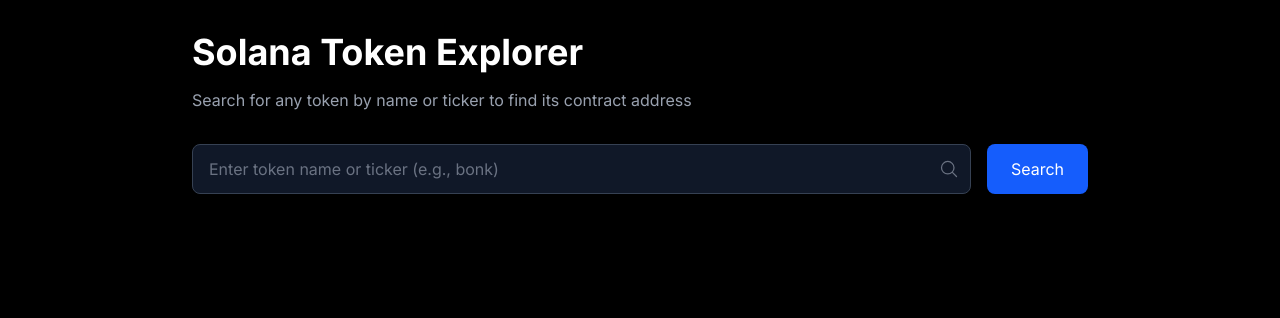
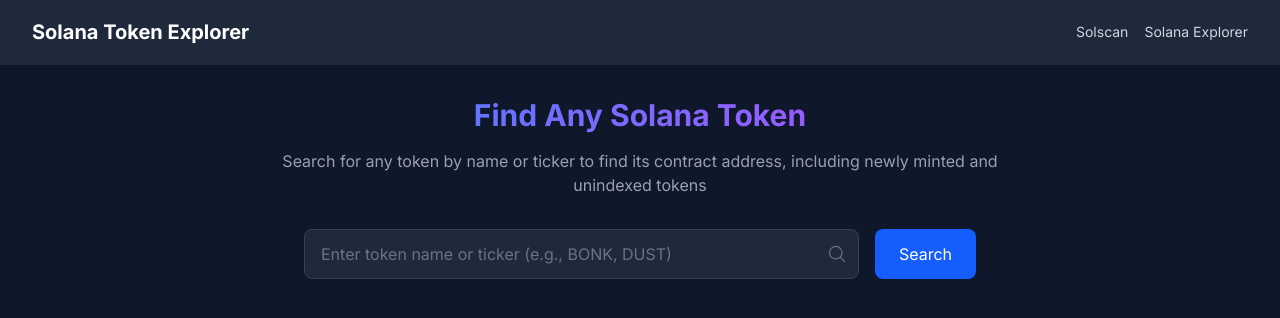
Before and after one commit to Jhon-crypt/sol-track, a Next.js app: page / in a window 1280 px wide. Shown: the top 318 px of the page. Built offline with nearby package versions, Linux system fonts and the light colour scheme; what @solana/web3.js would draw is missing.

Commit message:
feat: Add token creation date to search results

```diff
--- a/src/app/page.tsx
+++ b/src/app/page.tsx
@@ -2,13 +2,15 @@
 
 import { useState } from 'react';
 import { searchTokens, TokenInfo } from '@/utils/helius';
-import { MagnifyingGlassIcon } from '@heroicons/react/24/outline';
+import { MagnifyingGlassIcon, ClipboardIcon, ArrowTopRightOnSquareIcon } from '@heroicons/react/24/outline';
+import { CheckCircleIcon } from '@heroicons/react/24/solid';
 
 export default function Home() {
   const [searchQuery, setSearchQuery] = useState('');
   const [tokens, setTokens] = useState<TokenInfo[]>([]);
   const [loading, setLoading] = useState(false);
   const [error, setError] = useState<string | null>(null);
+  const [copiedAddress, setCopiedAddress] = useState<string | null>(null);
 
   const handleSearch = async (e: React.FormEvent) => {
     e.preventDefault();
@@ -16,6 +18,7 @@
 
     setLoading(true);
     setError(null);
+    setTokens([]);
 
     try {
       const results = await searchTokens(searchQuery);
@@ -28,69 +31,169 @@
     }
   };
 
+  const copyToClipboard = async (address: string) => {
+    try {
+      await navigator.clipboard.writeText(address);
+      setCopiedAddress(address);
+      setTimeout(() => setCopiedAddress(null), 2000);
+    } catch (err) {
+      console.error('Failed to copy:', err);
+    }
+  };
+
   return (
-    <main className="min-h-screen p-8 bg-black text-white">
-      <div className="max-w-4xl mx-auto">
+    <main className="min-h-screen bg-[#0F172A] text-white">
+      {/* Navigation Bar */}
+      <nav className="border-b border-gray-800 bg-[#1E293B]">
+        <div className="max-w-7xl mx-auto px-4 sm:px-6 lg:px-8">
+          <div className="flex items-center justify-between h-16">
+            <div className="flex items-center">
+              <h1 className="text-xl font-bold">Solana Token Explorer</h1>
+            </div>
+            <div className="flex items-center space-x-4">
+              <a
+                href="https://solscan.io"
+                target="_blank"
+                rel="noopener noreferrer"
+                className="text-gray-300 hover:text-white text-sm"
+              >
+                Solscan
+              </a>
+              <a
+                href="https://explorer.solana.com"
+                target="_blank"
+                rel="noopener noreferrer"
+                className="text-gray-300 hover:text-white text-sm"
+              >
+                Solana Explorer
+              </a>
+            </div>
+          </div>
+        </div>
+      </nav>
+
+      <div className="max-w-7xl mx-auto px-4 sm:px-6 lg:px-8 py-8">
+        {/* Search Section */}
         <div className="mb-8">
-          <h1 className="text-4xl font-bold mb-4">Solana Token Explorer</h1>
+          <div className="max-w-3xl mx-auto text-center mb-8">
+            <h2 className="text-3xl font-bold mb-4 bg-gradient-to-r from-blue-500 to-purple-500 bg-clip-text text-transparent">
+              Find Any Solana Token
+            </h2>
             <p className="text-gray-400">
-            Search for any token by name or ticker to find its contract address
+              Search for any token by name or ticker to find its contract address, including newly minted and unindexed tokens
             </p>
           </div>
 
-        <form onSubmit={handleSearch} className="mb-8">
+          <form onSubmit={handleSearch} className="max-w-2xl mx-auto">
             <div className="flex gap-4">
               <div className="flex-1 relative">
                 <input
                   type="text"
                   value={searchQuery}
                   onChange={(e) => setSearchQuery(e.target.value)}
-                placeholder="Enter token name or ticker (e.g., bonk)"
-                className="w-full px-4 py-3 rounded-lg bg-gray-900 border border-gray-700 text-white placeholder-gray-500 focus:ring-2 focus:ring-blue-500 focus:border-transparent"
+                  placeholder="Enter token name or ticker (e.g., BONK, DUST)"
+                  className="w-full px-4 py-3 rounded-lg bg-[#1E293B] border border-gray-700 text-white placeholder-gray-500 focus:ring-2 focus:ring-blue-500 focus:border-transparent"
                 />
                 <MagnifyingGlassIcon className="h-5 w-5 absolute right-3 top-1/2 transform -translate-y-1/2 text-gray-500" />
               </div>
               <button
                 type="submit"
                 disabled={loading}
-              className="px-6 py-3 bg-blue-600 text-white rounded-lg hover:bg-blue-700 disabled:opacity-50 disabled:cursor-not-allowed"
+                className="px-6 py-3 bg-blue-600 text-white rounded-lg hover:bg-blue-700 disabled:opacity-50 disabled:cursor-not-allowed transition-colors duration-200"
               >
                 {loading ? 'Searching...' : 'Search'}
               </button>
             </div>
           </form>
+        </div>
 
         {error && (
-          <div className="bg-red-900/50 text-red-200 p-4 rounded-lg mb-8 border border-red-800">
+          <div className="max-w-2xl mx-auto mb-8">
+            <div className="bg-red-900/50 text-red-200 p-4 rounded-lg border border-red-800">
               {error}
+            </div>
           </div>
         )}
 
+        {/* Results Section */}
         {tokens.length > 0 && (
           <div className="space-y-4">
+            <h3 className="text-xl font-semibold mb-4">Search Results</h3>
+            <div className="grid gap-4 md:grid-cols-2 lg:grid-cols-3">
               {tokens.map((token) => (
                 <div
                   key={token.address}
-                className="p-4 rounded-lg bg-gray-900 border border-gray-800"
+                  className="p-4 rounded-lg bg-[#1E293B] border border-gray-800 hover:border-gray-700 transition-colors duration-200"
                 >
-                <div className="flex items-center justify-between">
+                  <div className="flex items-start justify-between mb-3">
                     <div>
                       <h3 className="text-lg font-medium">{token.name}</h3>
-                    <p className="text-gray-400">{token.symbol}</p>
+                      <p className="text-blue-400 font-mono">{token.symbol}</p>
                     </div>
-                  <div className="text-right">
-                    <p className="text-sm text-gray-400">Contract Address:</p>
-                    <p className="font-mono text-blue-400">{token.address}</p>
+                    <span className="px-2 py-1 text-xs rounded-full bg-gray-800 text-gray-300">
+                      {token.source}
+                    </span>
                   </div>
+
+                  <div className="space-y-2">
+                    <div className="flex items-center justify-between">
+                      <span className="text-sm text-gray-400">Contract Address:</span>
+                      <div className="flex items-center space-x-2">
+                        <button
+                          onClick={() => copyToClipboard(token.address)}
+                          className="group flex items-center space-x-1 text-gray-400 hover:text-white transition-colors duration-200"
+                        >
+                          {copiedAddress === token.address ? (
+                            <CheckCircleIcon className="h-5 w-5 text-green-500" />
+                          ) : (
+                            <ClipboardIcon className="h-5 w-5" />
+                          )}
+                        </button>
+                        <a
+                          href={`https://solscan.io/token/${token.address}`}
+                          target="_blank"
+                          rel="noopener noreferrer"
+                          className="text-gray-400 hover:text-white transition-colors duration-200"
+                        >
+                          <ArrowTopRightOnSquareIcon className="h-5 w-5" />
+                        </a>
+                      </div>
+                    </div>
+                    <p className="font-mono text-sm text-gray-300 break-all">
+                      {token.address}
+                    </p>
+                    {token.createdAt && (
+                      <div className="mt-3 flex items-center justify-between">
+                        <span className="text-sm text-gray-400">Created:</span>
+                        <span className="text-sm text-gray-300">
+                          {new Date(token.createdAt).toLocaleDateString()} {new Date(token.createdAt).toLocaleTimeString()}
+                        </span>
+                      </div>
+                    )}
                   </div>
                 </div>
               ))}
             </div>
+          </div>
         )}
 
         {!loading && tokens.length === 0 && searchQuery && (
-          <div className="text-center py-8 text-gray-400">
+          <div className="text-center py-12">
+            <div className="bg-[#1E293B] rounded-lg p-8 max-w-md mx-auto">
+              <p className="text-gray-400 mb-2">
                 No tokens found matching &ldquo;{searchQuery}&rdquo;
+              </p>
+              <p className="text-sm text-gray-500">
+                Try searching with a different name or ticker
+              </p>
+            </div>
+          </div>
+        )}
+
+        {/* Loading State */}
+        {loading && (
+          <div className="flex justify-center py-12">
+            <div className="animate-spin rounded-full h-8 w-8 border-b-2 border-blue-500"></div>
           </div>
         )}
       </div>
--- a/src/utils/helius.ts
+++ b/src/utils/helius.ts
@@ -1,47 +1,5 @@
 import { Connection, PublicKey } from '@solana/web3.js';
 import { TOKEN_PROGRAM_ID } from '@solana/spl-token';
-
-// Define the asset interface to fix the 'any' type issues
-interface AssetContent {
-  metadata?: {
-    name?: string;
-    symbol?: string;
-    description?: string;
-  };
-}
-
-interface Asset {
-  id: string;
-  content?: AssetContent;
-  authorities?: Array<{ address: string }>;
-  createdAt?: string;
-}
-
-export interface TokenMetadata {
-  name?: string;
-  symbol?: string;
-  description?: string;
-  image?: string;
-  attributes?: Array<{
-    trait_type: string;
-    value: string;
-  }>;
-  properties?: Record<string, unknown>;
-}
-
-interface TokenResult {
-  id: string;
-  content?: {
-    metadata?: {
-      name?: string;
-      symbol?: string;
-    };
-  };
-  mint?: string;
-  ownership?: {
-    owner?: string;
-  };
-}
 
 interface JupiterToken {
   address: string;
@@ -53,7 +11,8 @@
   address: string;
   name: string;
   symbol: string;
-  source: string;  // Make source required
+  source: string;
+  createdAt?: Date;
 }
 
 interface OnChainMint {
@@ -61,6 +20,7 @@
   name: string;
   symbol: string;
   source: 'on-chain';
+  createdAt?: Date;
 }
 
 // RPC endpoint for direct Solana connection
@@ -106,8 +66,10 @@
             const tx = await connection.getTransaction(sig.signature);
             if (!tx?.meta?.postTokenBalances?.length) return null;
 
-            // Get the mint address from the transaction
+            // Get the mint address and timestamp from the transaction
             const mintAddress = tx.meta.postTokenBalances[0].mint;
+            const createdAt = tx.blockTime ? new Date(tx.blockTime * 1000) : undefined;
+
             const tokenInfo = await connection.getParsedAccountInfo(new PublicKey(mintAddress));
 
             if (!tokenInfo.value?.data || typeof tokenInfo.value.data !== 'object') return null;
@@ -119,7 +81,8 @@
                 address: mintAddress,
                 name: tokenData.name || 'Unknown',
                 symbol: tokenData.symbol || 'Unknown',
-                source: 'on-chain'
+                source: 'on-chain',
+                createdAt
               };
               return mint;
             }
```
Lines whose indentation alone changed are shown as unchanged.
